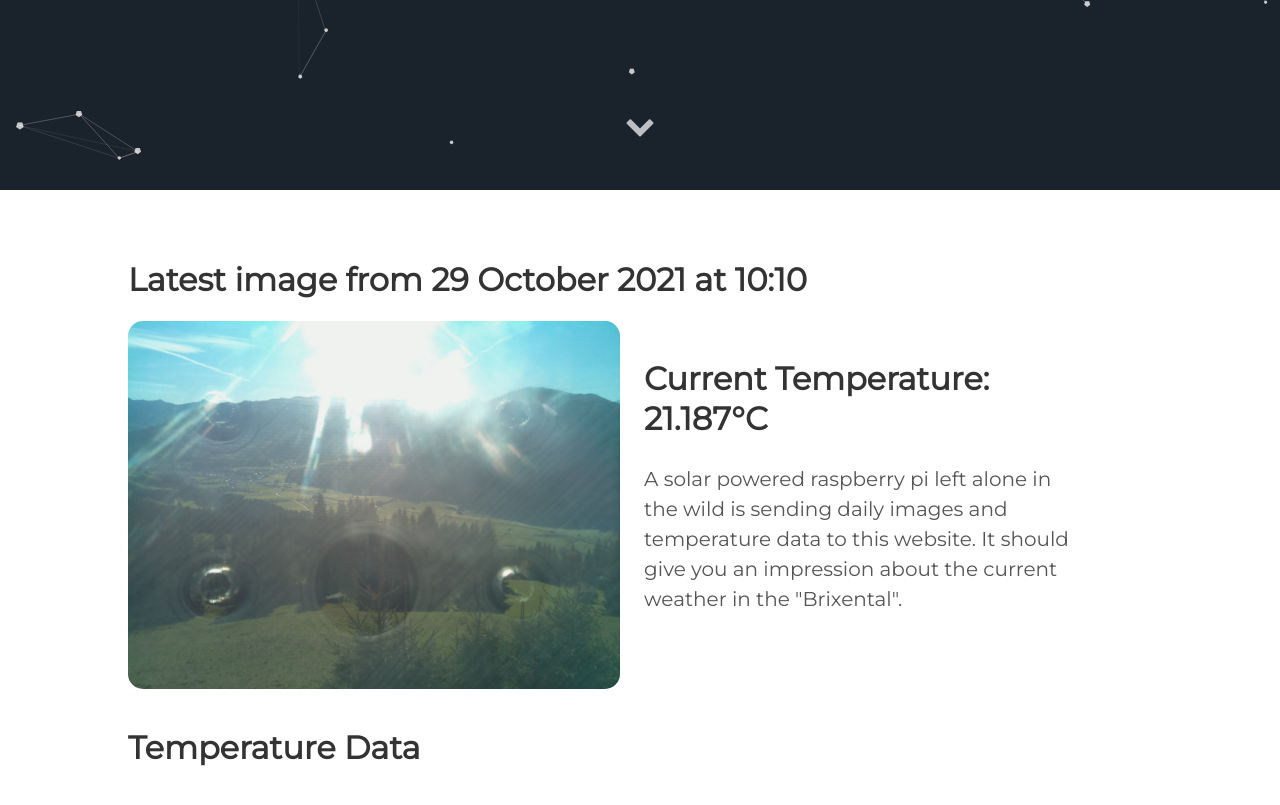
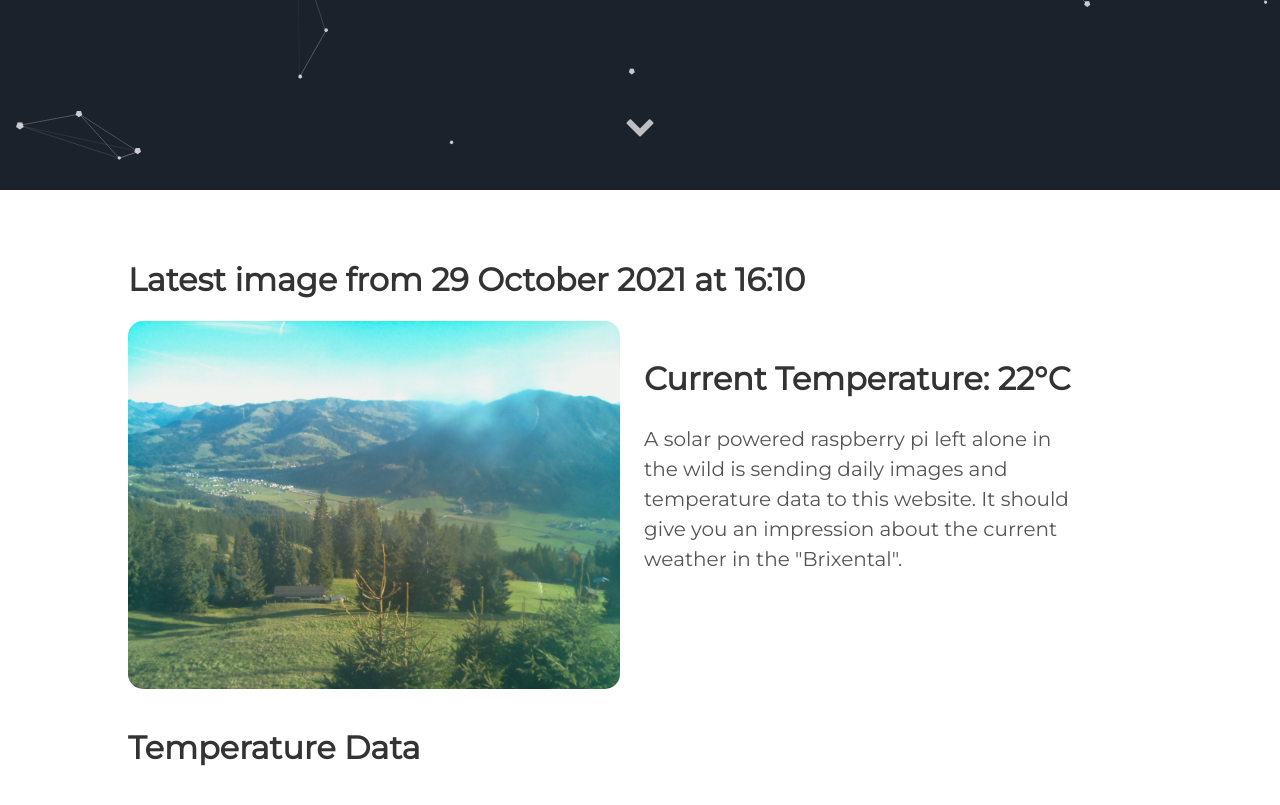
Before and after one commit to vektorious/vektorious.github.io, a Jekyll site: the page built from resources/huette.md, in a window 1280 px wide and 900 px high, scrolled down 710 px. Shown: the top 805 px of the window. Built offline with Jekyll 4.4.1, drawn with Linux system fonts in a browser that asks for light colours.

Commit message:
I'm a bot beep boop

```diff
--- a/resources/huette.md
+++ b/resources/huette.md
@@ -6,13 +6,13 @@ image: '/assets/img/'
 description: 'Live image from the Austrian alps'
 twitter_text: ' '
 ---
-## Latest image from 29 October 2021 at 10:10
+## Latest image from 29 October 2021 at 16:10
 <div class="huette">
   <div class="huette-image">
     <img src="{{ "/assets/img/huette.jpg" | prepend: site.baseurl }}">
   </div>
   <div class="huette-text">
-        <h2>Current Temperature: 21.187°C</h2>
+        <h2>Current Temperature: 22°C</h2>
         <p>A solar powered raspberry pi left alone in the wild is sending daily images and temperature data to this website. It should give you an impression about the current weather in the "Brixental".</p>
 
   </div>
```
Also changed, not shown: rpi-script/2021-10-29_160914.txt (renamed from rpi-script/2021-10-29_100914.txt, +5 -6 lines), rpi-script/huette.md (+2 -2 lines), assets/img/huette.jpg, assets/img/temp_plot.png, rpi-script/temp_plot.png, 1 other file.
